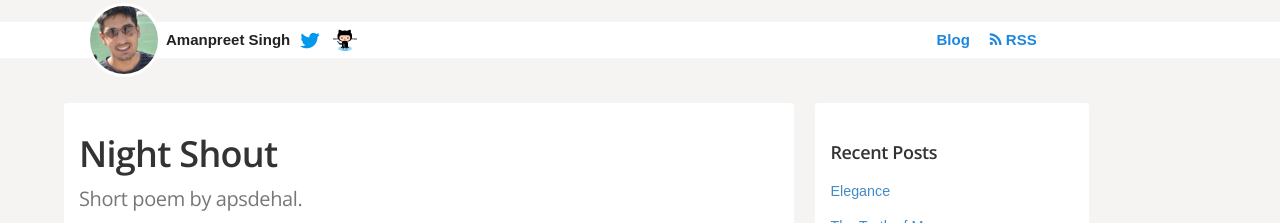
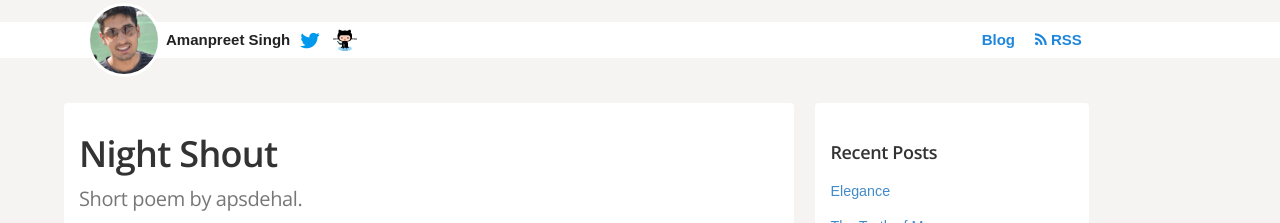
Before and after one commit to apsdehal/apsdehal.github.io, a Jekyll site: the page built from _posts/2012/2012-09-19-night-shout.md, in a window 1280 px wide. Shown: the top 223 px of the page. Built offline with Jekyll 4.4.1, drawn with Linux system fonts in a browser that asks for light colours; Markdown is read by kramdown in place of the engine named in the settings; comment, search, counter and statistics services are not loaded.

Commit message:
Small css changes

```diff
--- a/assets/css/style.css
+++ b/assets/css/style.css
@@ -420,7 +420,7 @@ table tr td:first-child {
 }
 header nav {
   margin-top: 14px;
-  margin-right: 15%;
+  margin-right: 11%;
   float: right;
 }
 header nav a:link {
```
